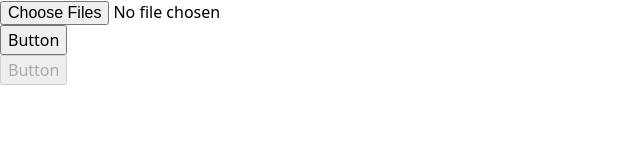
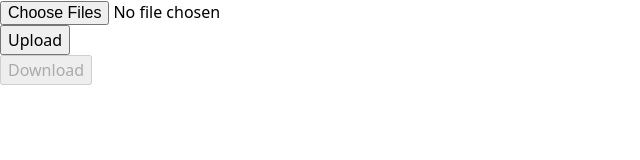
Before and after one commit to AnasShaikh96/img-macro, a React (Vite) app in the folder client/: page / in a window 1280 px wide. Shown: the top 160 px of the page, without its empty margins (0-640 px from the left). Built offline with nearby package versions, Linux system fonts and the light colour scheme.

Commit message:
update download func

```diff
--- a/client/src/components/features/doc-fomatter/component/create-doc.tsx
+++ b/client/src/components/features/doc-fomatter/component/create-doc.tsx
@@ -93,9 +93,10 @@ export const CreateDoc = () => {
           registration={register("file")}
           error={errors["file"]}
         />
-        <Button type="submit" />
+        <Button type="submit" text="Upload" />
       </form>
       <Button
+        text="Download"
         type="button"
         onClick={HandleDownload}
         disabled={isDownloadDisabled}
--- a/client/src/components/ui/button/button.tsx
+++ b/client/src/components/ui/button/button.tsx
@@ -1,12 +1,14 @@
 import React from "react";
 
-type ButtonProps = React.ButtonHTMLAttributes<HTMLButtonElement>;
+type ButtonProps = React.ButtonHTMLAttributes<HTMLButtonElement> & {
+  text?: string;
+};
 
 const Button = React.forwardRef<HTMLButtonElement, ButtonProps>(
-  ({ className, ...props }, ref) => {
+  ({ text, className, ...props }, ref) => {
     return (
       <button className={className} ref={ref} {...props}>
-        Button
+        {text}
       </button>
     );
   }
```
